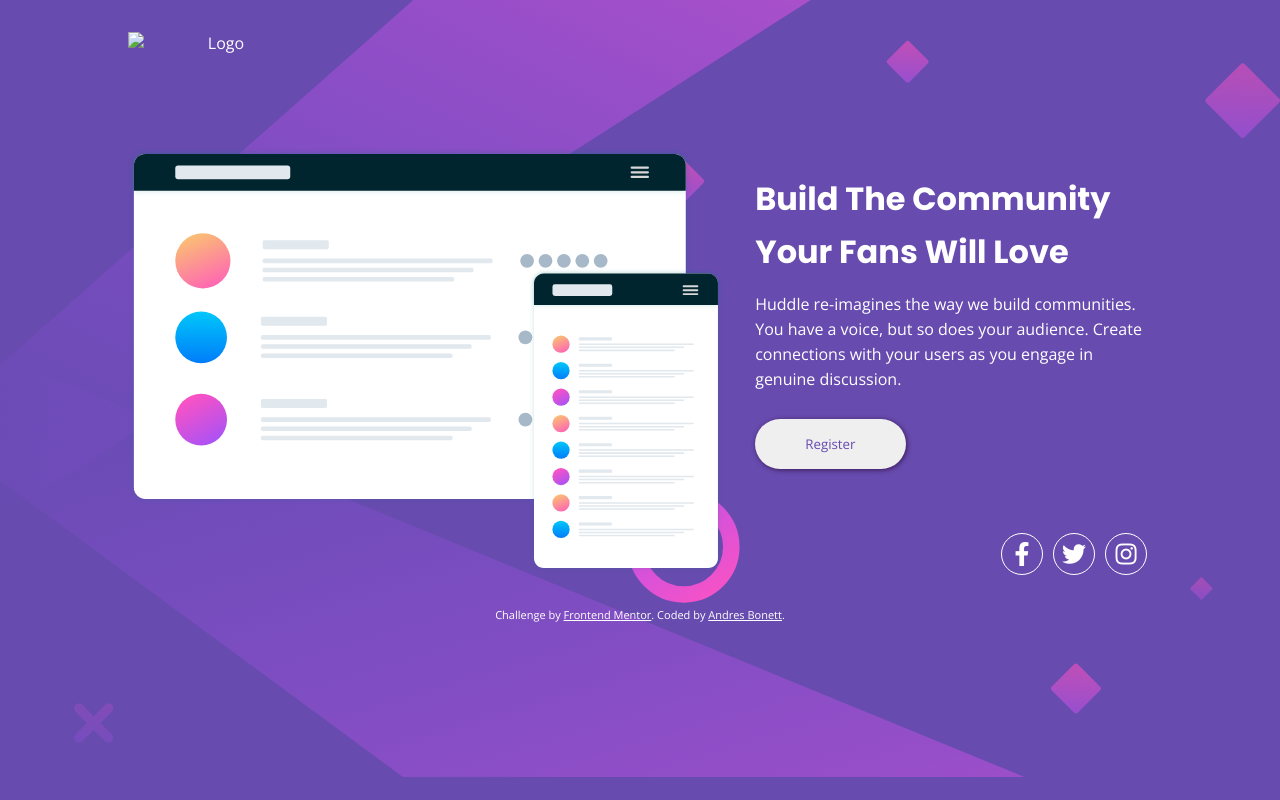
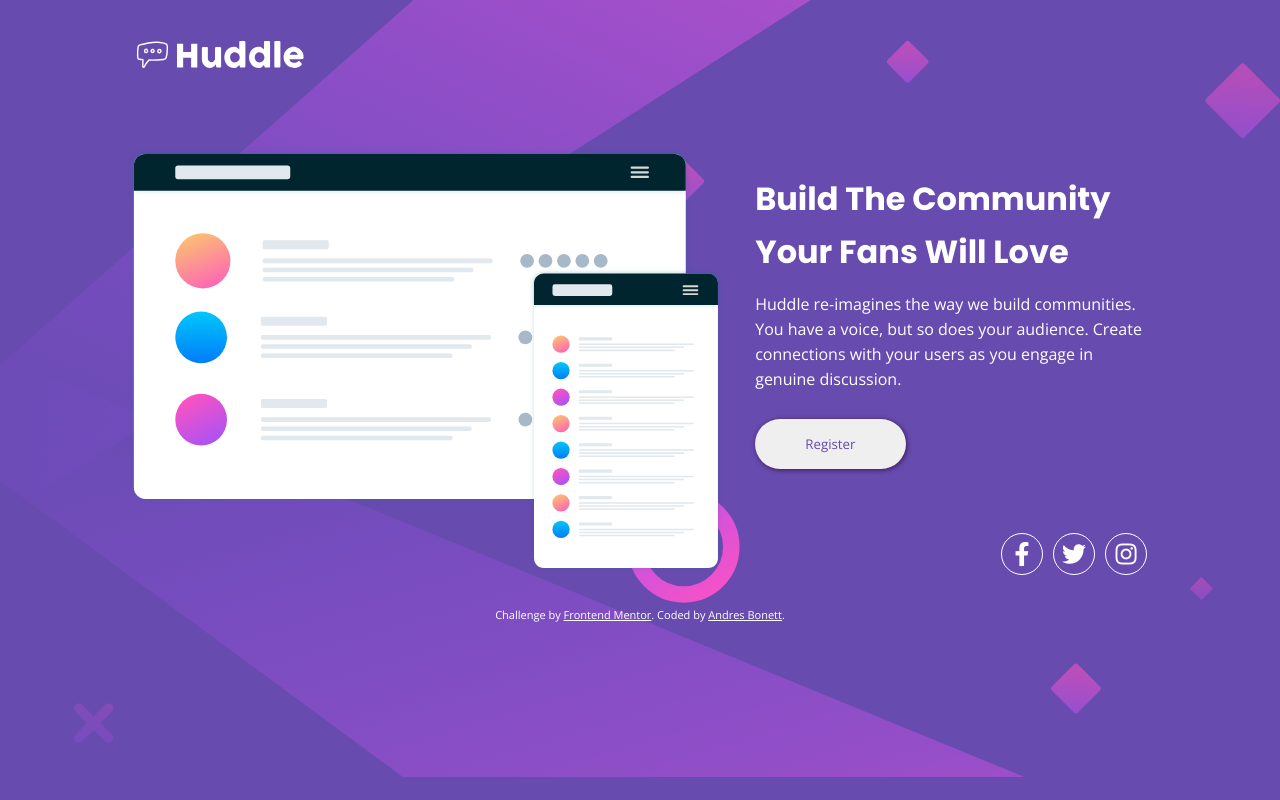
Before and after one commit to andresbonett/huddle-landing-page, a website: page index.html in a window 1280 px wide. Drawn offline with nearby package versions, Linux system fonts and the light colour scheme; the site is published under a folder, as on GitHub Pages, so addresses that start at the root find nothing.

Commit message:
fix icon route

```diff
--- a/index.html
+++ b/index.html
@@ -36,7 +36,7 @@
   <body>
     <div class="wrapper">
       <header>
-        <img src="/images/logo.svg" alt="Logo" />
+        <img src="./images/logo.svg" alt="Logo" />
       </header>
       <main>
         <div class="image">
```
